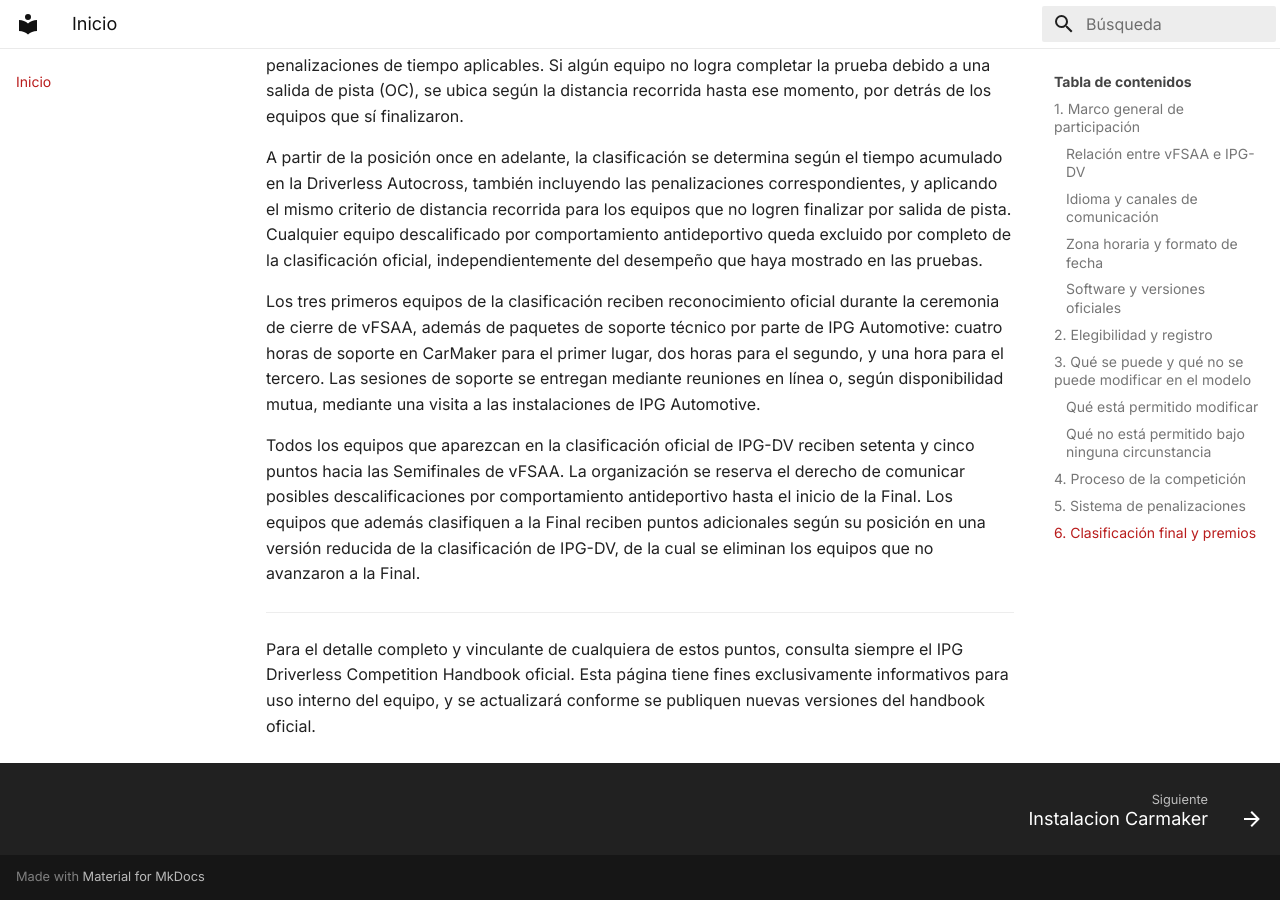
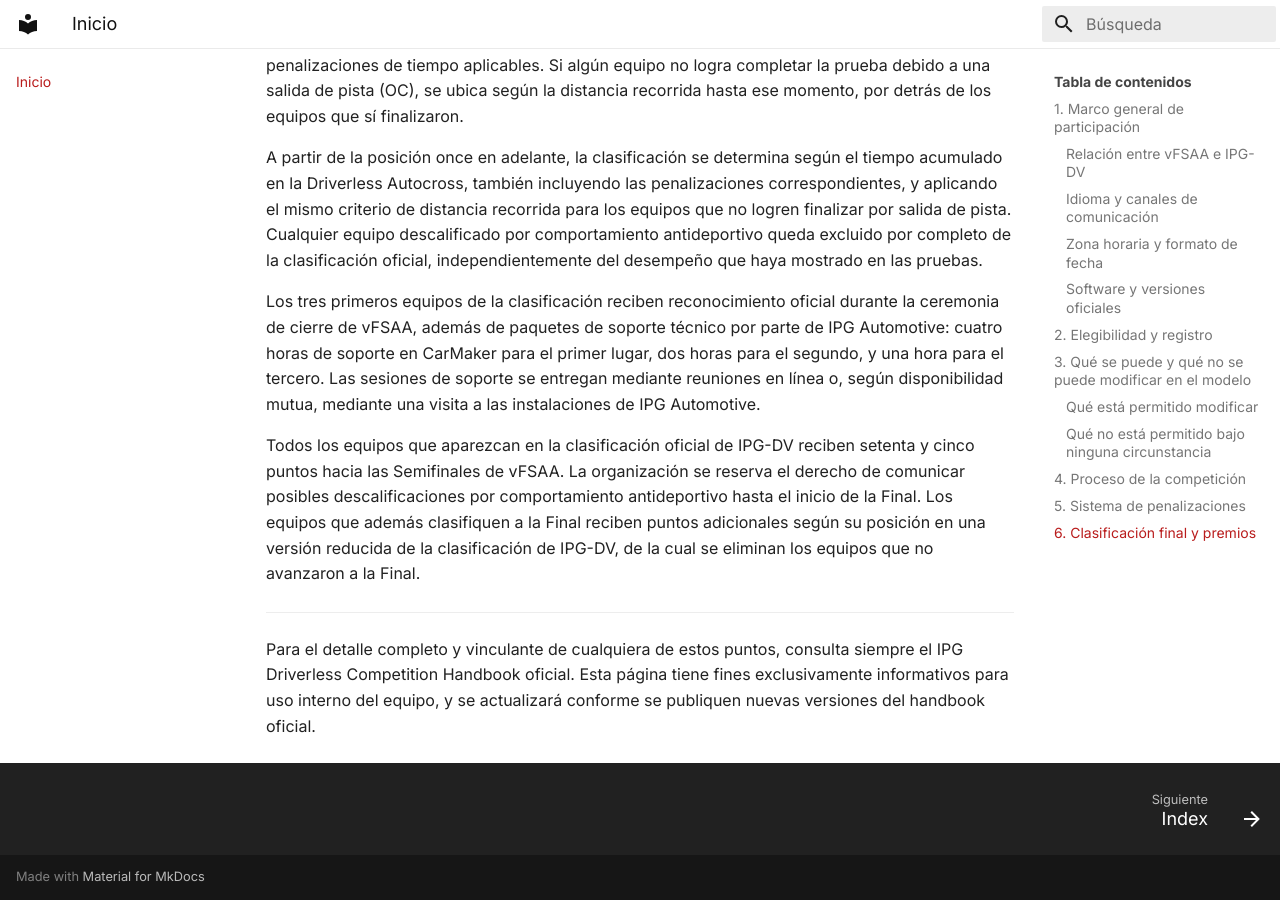
Before and after one commit to stavara/driverless, an MkDocs documentation site: the page built from docs/index.md, in a window 1280 px wide and 900 px high, scrolled down 6254 px. Built offline with MkDocs 1.6.1 and Material for MkDocs 9.7.7, drawn with Linux system fonts in a browser that asks for light colours.

Commit message:
Update navigation link for implementation section

```diff
--- a/mkdocs.yml
+++ b/mkdocs.yml
@@ -70,7 +70,7 @@ plugins:
 nav:
   - Inicio: index.md
   - Implementacion:
-      - implementacion/implementacion.md
+      - implementacion/index.md
       - Instalacion Carmaker: implementacion/instalacioncarmaker.md
       - Instalacion Matlab: implementacion/instalacionmatlab.md
       - Telemetria: implementacion/telemetrialive.md
```
